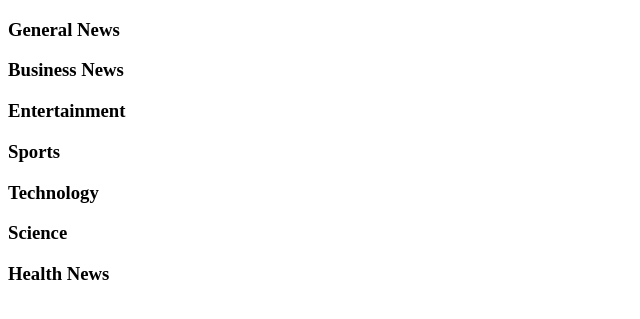
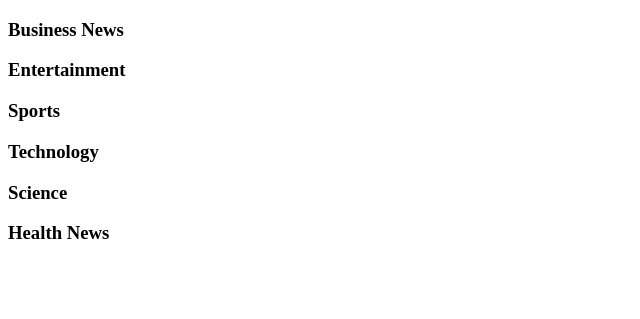
Before and after one commit to JKimani77/News-Highlight, a Flask app: template app/templates/index.html in a window 1280 px wide. Shown: the top 319 px of the page, without its empty margins (0-640 px from the left). Run offline with Flask 2, Linux system fonts and the light colour scheme; the template is opened without the code that fills it, so the values that code supplies are empty; parts of the project's set-up code (start-up, migrations or seed data) failed here and were passed over.

Commit message:
created a base template file - restructured the base url for the news api to the correct format - extended the base template file in index.html and added the content block

```diff
--- a/app/config.py
+++ b/app/config.py
@@ -2,8 +2,10 @@ class Config:
     '''
     General configuration parent class
     '''
-    NEWS_API_BASE_URL ='https://newsapi.org/v2/top-headlines/{}?country=us&apiKey={}'
+    NEWS_API_BASE_URL ='https://newsapi.org/v2/top-headlines?category={}&apiKey={}'
 
+
+ # https://newsapi.org/v2/sources?apiKey={}
  #   https://newsapi.org/v2/top-headlines?country=us&apiKey=93a3d4fc11694448b31c179828c974c4
 
 
--- /dev/null
+++ b/app/templates/base.html
@@ -0,0 +1,18 @@
+<!DOCTYPE html>
+<html>
+    <head>
+        <meta charset="utf-8">
+        {% if title %}
+        <title> {{ title }}</title>
+        {% else %}
+        <title> Welcome to the best News Highlighting website </title>
+        {% endif %}
+    </head>
+    <body>
+        <!-- Content block -->
+
+        {% block content %}
+
+        {% endblock%}
+    </body>
+</html>
--- a/app/templates/index.html
+++ b/app/templates/index.html
@@ -1,21 +1,8 @@
+{% extends 'base.html'%}
 {% import 'macros.html' as macro%}
 
-<!DOCTYPE html>
-<html>
-    <head>
-        <meta charset="utf-8">
-        {% if title %}
-        <title> {{ title }}</title>
-        {% else %}
-        <title> Welcome to The best NEWS HIGHLIGHT Website online </title>
-        {% endif %}
-    </head>
-    <body>
-       <!-- General News -->
-       <h3> General News </h3>
-       <ul>
-           {{ macro.displayNewsList(General)}}
-       </ul>
+<!-- Content block -->
+{% block content %}
 
         <!-- Business News -->
         <h3> Business News </h3>
@@ -53,6 +40,7 @@
             {{ macro.displayNewsList(Health)}}
         </ul>
 
+        {% endblock%}
 
     </body>
 </html>
--- a/app/views.py
+++ b/app/views.py
@@ -9,7 +9,6 @@ def index():
     '''
     View root page function that returns the index page and its data
     '''
-    general_news = get_newssources('general')
     business_news = get_newssources('business')
     entertainment_news = get_newssources('entertainment')
     sports_news = get_newssources('sports')
@@ -18,7 +17,7 @@ def index():
     health_news = get_newssources('health')
 
     title = 'Home - Welcome to The best NEWS HIGHLIGHT Website online'
-    return render_template('index.html', title = title, General=general_news, Business=business_news,Entertainment=entertainment_news, Sports=sports_news, Technology=technology_news,Science=science_news, Health=health_news)
+    return render_template('index.html', title = title, Business=business_news,Entertainment=entertainment_news, Sports=sports_news, Technology=technology_news,Science=science_news, Health=health_news)
 
 @app.route('/newsatnine/<int:movie_id>')
 def allthenews(news_id):
```
Also changed, not shown: app/request.py (+20 -18 lines).
